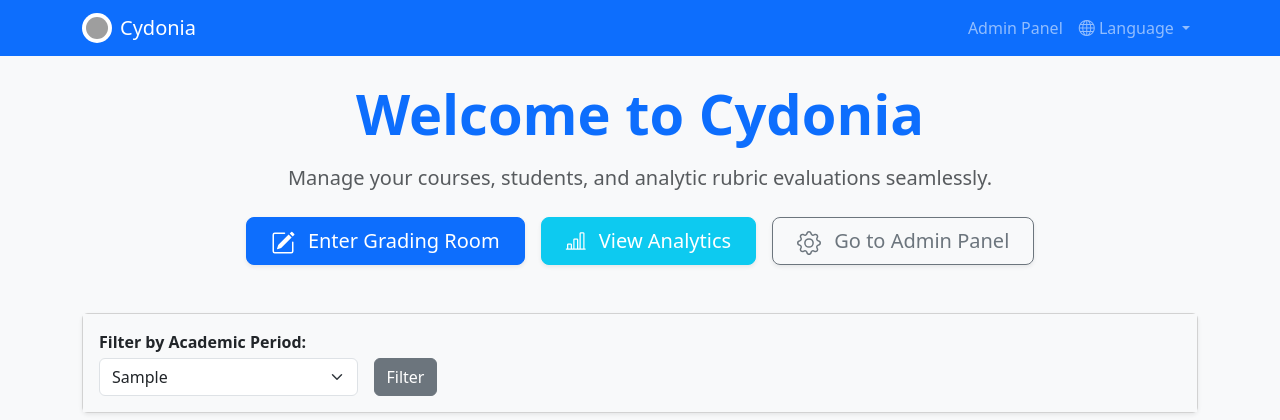
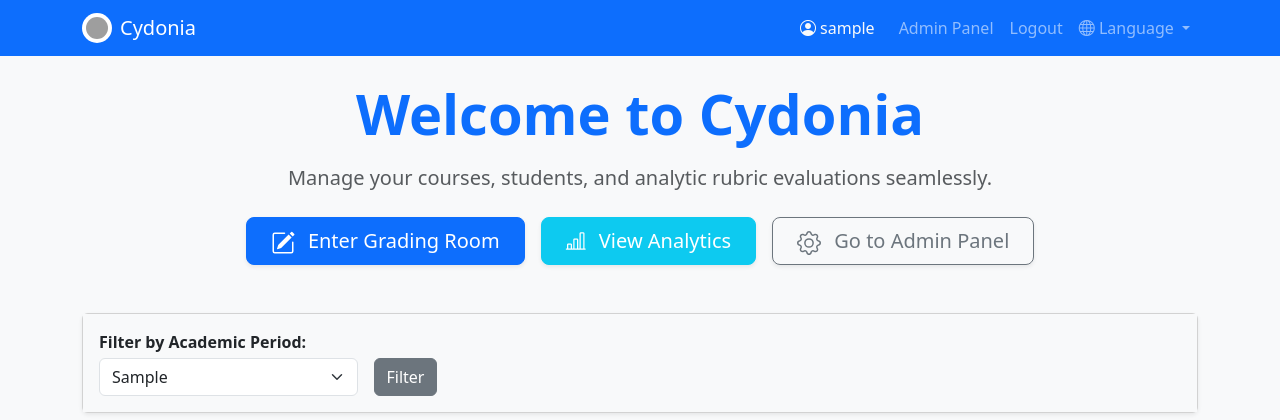
Before and after one commit to jorgeanais/calificame, a Django app: page /en/ in a window 1280 px wide. Shown: the top 420 px of the page. Run offline with Django 5.2, Linux system fonts and the light colour scheme; a user stored in the database is signed in; tables that the repository leaves empty hold one stand-in row (values such as "Sample post"); grey boxes are pictures that could not be loaded.

Commit message:
feat(i18n): add logout button to navigation bar

```diff
--- a/evaluations/templates/evaluations/base.html
+++ b/evaluations/templates/evaluations/base.html
@@ -20,9 +20,20 @@
             </a>
             <div class="collapse navbar-collapse" id="navbarNav">
                 <ul class="navbar-nav ms-auto mb-2 mb-lg-0">
+                    {% if user.is_authenticated %}
+                    <li class="nav-item d-flex align-items-center me-3 text-light">
+                        <i class="bi bi-person-circle me-1"></i> {{ user.username }}
+                    </li>
                     <li class="nav-item">
                         <a class="nav-link" href="{% url 'admin:index' %}">{% trans "Admin Panel" %}</a>
                     </li>
+                    <li class="nav-item">
+                        <form action="{% url 'admin:logout' %}?next=/" method="post" class="d-inline">
+                            {% csrf_token %}
+                            <button type="submit" class="nav-link btn btn-link border-0">{% trans "Logout" %}</button>
+                        </form>
+                    </li>
+                    {% endif %}
                     <li class="nav-item dropdown">
                         <a class="nav-link dropdown-toggle" href="#" id="languageDropdown" role="button" data-bs-toggle="dropdown" aria-expanded="false">
                             <i class="bi bi-globe"></i> Language
```
Also changed, not shown: locale/es/LC_MESSAGES/django.po.
